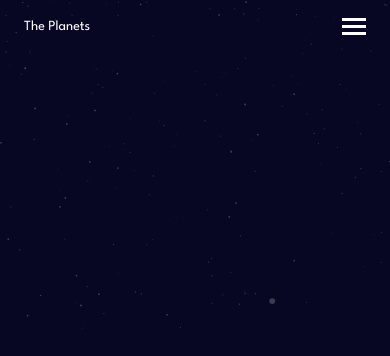
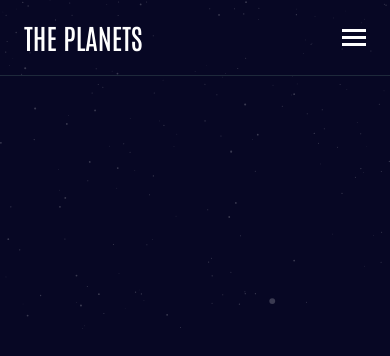
Before and after one commit to AjeaSmith/planets-fact-site, a React (Vite) app: page /1 in a window 390 px wide. Shown: the top 356 px of the page. Built offline with nearby package versions, Linux system fonts and the light colour scheme.

Commit message:
worked on navbar menu for mobile and tablet sizes

```diff
--- a/src/App.css
+++ b/src/App.css
@@ -20,38 +20,48 @@ h4 {
 @media (min-width: 1440px) {
 	/* Nav styles for desktop */
 }
+
+.nav {
+	display: grid;
+	grid-template-rows: 70px 1fr;
+}
+
 .menu-item:nth-of-type(8) {
 	border-bottom: 0;
 }
 .Mercury-color {
 	margin-right: 25px;
-	background-color: #DEF4FC;
+	background-color: #def4fc;
 }
 .Venus-color {
 	margin-right: 25px;
-	background-color: #F7CC7F;
+	background-color: #f7cc7f;
 }
 .Earth-color {
 	margin-right: 25px;
-	background-color: #545BFE;
+	background-color: #545bfe;
 }
 .Mars-color {
 	margin-right: 25px;
-	background-color: #FF6A45;
+	background-color: #ff6a45;
 }
 .Jupiter-color {
 	margin-right: 25px;
-	background-color: #ECAD7A;
+	background-color: #ecad7a;
 }
 .Saturn-color {
 	margin-right: 25px;
-	background-color: #FCCB6B;
+	background-color: #fccb6b;
 }
 .Uranus-color {
 	margin-right: 25px;
-	background-color: #65F0D5;
+	background-color: #65f0d5;
 }
 .Neptune-color {
 	margin-right: 25px;
-	background-color: #497EFA;
+	background-color: #497efa;
 }
+
+
+
+/* DEMO CODE */
--- a/src/components/Header.jsx
+++ b/src/components/Header.jsx
@@ -1,5 +1,4 @@
 import { useState } from "react";
-import iconHamburger from "../assets/icon-hamburger.svg";
 import iconChevron from "../assets/icon-chevron.svg";
 import data from "../data.json";
 const Header = () => {
@@ -9,41 +8,61 @@ const Header = () => {
 		setIsMenuOpen(!isMenuOpen);
 	};
 	return (
-		<header className="px-6 py-4">
-			<div>
-				<div className="flex justify-between">
-					<p>The Planets</p>
+		<header className="flex flex-col md:items-center md:border-b md:border-b-slate-800">
+			<div className="border-b border-b-slate-800 md:mr-5 md:border-none">
+				<div className="flex items-center justify-between px-6 pt-4 pb-[17px] w-full">
+					<p className="text-[28px] uppercase font-normal font-['Antonio']">
+						The Planets
+					</p>
 					<button
-						className="text-lg font-bold text-gray-600 focus:outline-none"
 						onClick={toggleMenu}
+						className="md:hidden"
+						aria-controls="menu"
+						aria-expanded="false"
 					>
-						<img src={iconHamburger} alt="" />
+						<span className="sr-only">Menu</span>
+						<svg
+							opacity={isMenuOpen ? 0.4 : 1}
+							xmlns="http://www.w3.org/2000/svg"
+							width="24"
+							height="17"
+						>
+							<g fill="#FFF" fillRule="evenodd">
+								<path d="M0 0h24v3H0zM0 7h24v3H0zM0 14h24v3H0z" />
+							</g>
+						</svg>
 					</button>
 				</div>
+			</div>
 			<nav
-					className="flex items-center justify-between py-2 bg-gray-100"
+				className="bg-blueBlack flex items-center px-6 mt-[22px] md:w-full md:justify-between md:mt-0 md:px-0"
 				aria-label="Site Navigation"
 			>
 				<ul
-						className={`flex flex-col w-full ${
-							isMenuOpen ? "block" : "hidden"
-						}`}
+					className={`w-full ${
+						isMenuOpen ? "flex flex-col" : "hidden"
+					} md:flex md:flex-row md:justify-evenly`}
+					role="list"
 				>
 					{data.map((planet) => {
 						return (
 							<li
 								key={planet.name}
-									className="menu-item flex justify-between font-bold text-[15px] uppercase tracking-[1.36px] py-5 grow basis-0 border-b border-slate-800"
+								className="menu-item flex justify-between font-bold text-[15px] uppercase tracking-[1.36px] py-5 grow basis-0 border-b border-slate-800 md:grow-0 md:border-b-0"
 							>
 								<div className="flex">
 									<div
-											className={`w-5 h-5 ${planet.name}-color rounded-full mr-6`}
+										className={`w-5 h-5 ${planet.name}-color rounded-full mr-6 md:hidden`}
 									></div>
-										<a className="block" href="#">
+									<a
+										className="block md:inline-block"
+										href="#"
+									>
 										{planet.name}
 									</a>
 								</div>
 								<img
+									className="md:hidden"
 									src={iconChevron}
 									alt="right chevron"
 								/>
@@ -52,7 +71,6 @@ const Header = () => {
 					})}
 				</ul>
 			</nav>
-			</div>
 		</header>
 	);
 };
```
Also changed, not shown: src/App.jsx (+125 -20 lines). Lines whose indentation alone changed are shown as unchanged.
